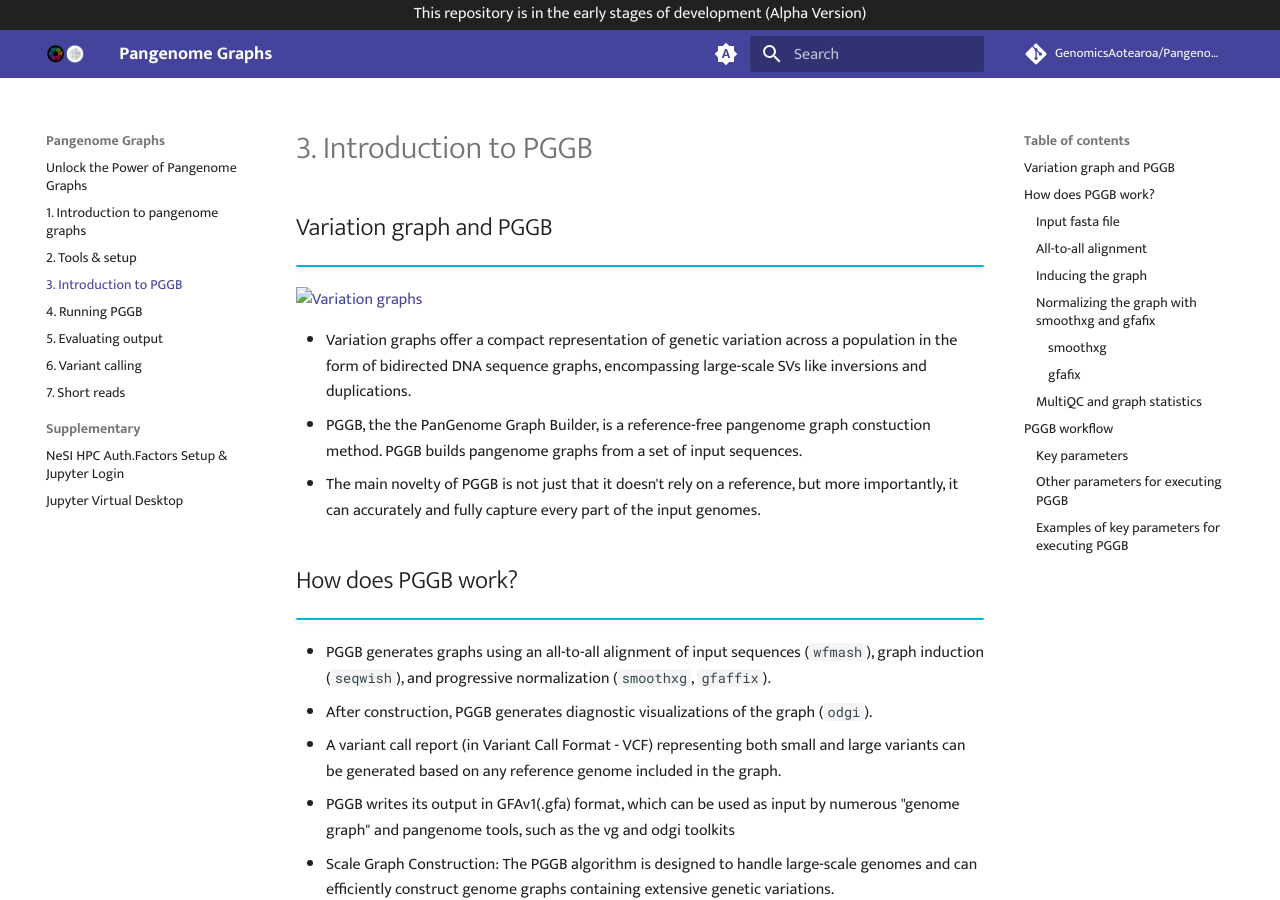
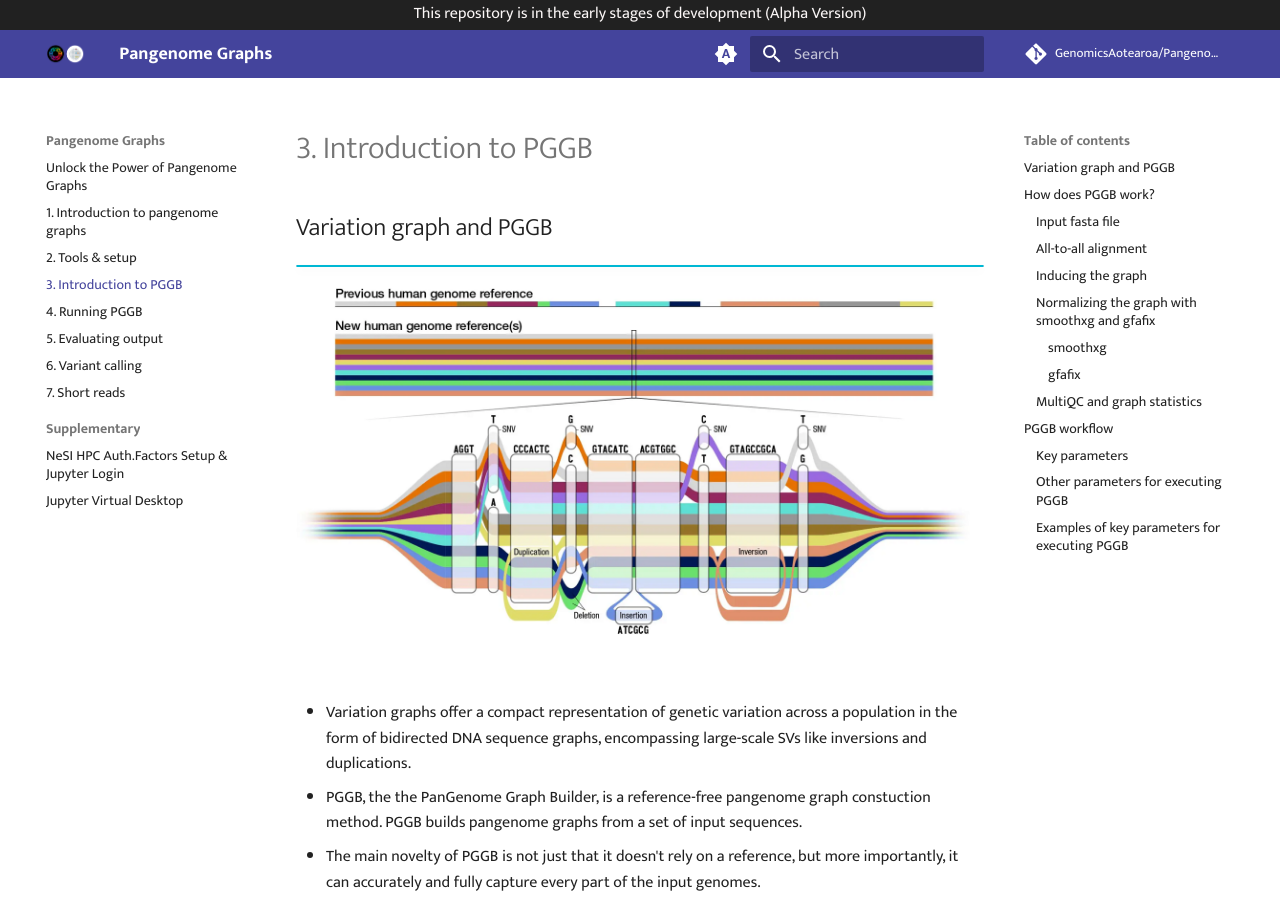
Before and after one commit to GenomicsAotearoa/Pangenome-Graphs-Workshop, an MkDocs documentation site: the page built from docs/3_Introduction_to_pggb.md, in a window 1280 px wide and 900 px high. Built offline with MkDocs 1.6.1 and Material for MkDocs 9.7.7, drawn with Linux system fonts in a browser that asks for light colours; comment, search, counter and statistics services are not loaded.

Commit message:
Update 3_Introduction_to_pggb.md

```diff
--- a/docs/3_Introduction_to_pggb.md
+++ b/docs/3_Introduction_to_pggb.md
@@ -3,7 +3,7 @@
 ## Variation graph and PGGB
 !!! info ""
 
-![Variation graphs](example_of_Graph_reference_small.png)
+![Variation graphs](theme_figures/example_of_Graph_reference_small.png)
 
 - Variation graphs offer a compact representation of genetic variation across a population in the form of bidirected DNA sequence graphs, encompassing large-scale SVs like inversions and duplications.
 - PGGB, the the PanGenome Graph Builder, is a reference-free pangenome graph constuction method. PGGB builds pangenome graphs from a set of input sequences.
```
